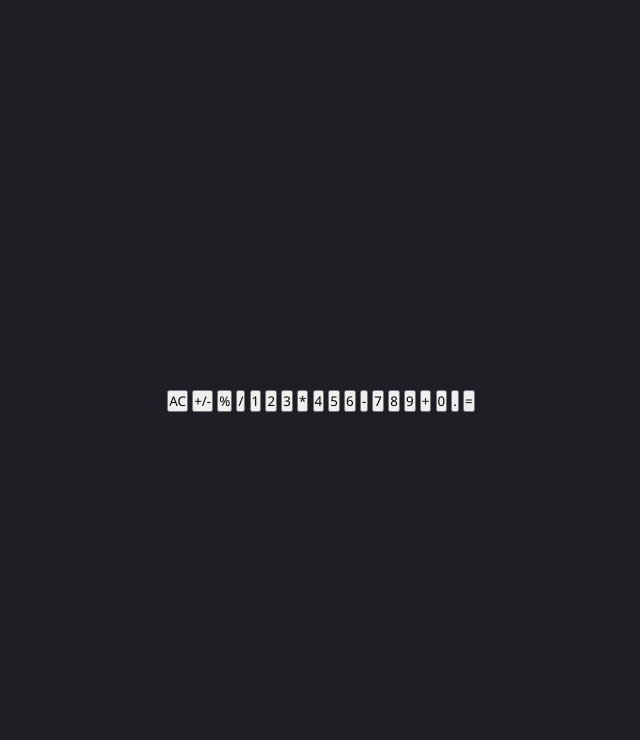
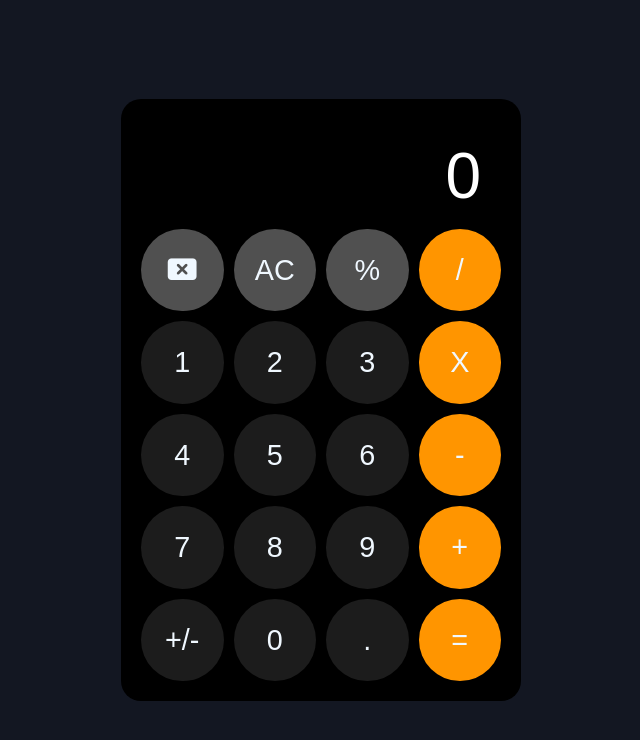
Before and after one commit to Batzorig11/test-teamwork, a plain HTML site: page team1/index.html in a window 1280 px wide. Shown: the whole page, without its empty margins (319-959 px from the left). Drawn offline with Linux system fonts and the light colour scheme; files that its build step writes are made by us from their sources.

Commit message:
calculator

```diff
--- a/team1/calc.css
+++ b/team1/calc.css
@@ -0,0 +1,120 @@
+
+* {
+  margin: 0;
+  padding: 0;
+  box-sizing: border-box;
+}
+body {
+  background-color: #131722;
+  display: flex;
+  font-family: sans-serif;
+  align-items: center;
+  justify-content: center;
+  height: 100vh;
+}
+.container {
+  width: 400px;
+  height: px;
+  border-radius: 20px;
+  background-color: black;
+  padding: 20px;
+  display: flex;
+  flex-direction: column;
+  gap: 20px;
+
+  .input {
+    width: 100%;
+    height: 90px;
+    border-radius: 10px;
+    border: none;
+    /* background-color: red; */
+
+
+    color: #fff;
+    justify-content: end;
+    font-size: 4rem;
+    display: flex;
+    padding: 20px;
+    /* align-items: end; */
+  }
+  .btn {
+    display: grid;
+    gap: 10px;
+    grid-template-columns: repeat(4, 1fr);
+
+    &:nth-child(17){
+        width: 2fr;
+    }
+
+    button {
+      aspect-ratio: 1;
+      background-color: #1c1c1c;
+      border-radius: 50%;
+      border: none;
+      font-size: 1.8rem;
+      color: aliceblue;
+
+      &:active {
+        background-color: #101010;
+      }
+
+      &:nth-of-type(1) {
+        background-color: #505050;
+        &:active {
+          background-color: #353535;
+        }
+      }
+      &:nth-of-type(2) {
+        background-color: #505050;
+
+        &:active {
+          background-color: #353535;
+        }
+      }
+      &:nth-of-type(3) {
+        background-color: #505050;
+
+        &:active {
+          background-color: #353535;
+        }
+      }
+
+      &:nth-of-type(4) {
+        background-color: #ff9500;
+
+        &:active {
+          background-color: #d37d04;
+        }
+      }
+      &:nth-of-type(8) {
+        background-color: #ff9500;
+
+        &:active {
+          background-color: #d37d04;
+        }
+      }
+      &:nth-of-type(12) {
+        background-color: #ff9500;
+
+        &:active {
+          background-color: #d37d04;
+        }
+      }
+      &:nth-of-type(16) {
+        background-color: #ff9500;
+
+        &:active {
+          background-color: #d37d04;
+        }
+      }
+      &:nth-of-type(20) {
+        background-color: #ff9500;
+
+        &:active {
+          background-color: #d37d04;
+        }
+      }
+
+    }
+  }
+}
--- a/team1/calc.js
+++ b/team1/calc.js
@@ -0,0 +1,109 @@
+const inputEl = document.getElementById("input");
+let expression = "";
+
+function updateDisplay() {
+  inputEl.textContent = expression || "0";
+}
+
+function tokenize(expr) {
+  const tokens = [];
+  let numberStr = "";
+
+  for (let i = 0; i < expr.length; i++) {
+    const char = expr[i];
+
+    if (char === "+" || char === "-" || char === "*" || char === "/") {
+      tokens.push(numberStr);
+      tokens.push(char);
+      numberStr = "";
+    } else {
+      numberStr += char;
+    }
+  }
+  tokens.push(numberStr);
+
+  return tokens.map(function (t) {
+    if (t === "+" || t === "-" || t === "*" || t === "/") {
+      return t;
+    } else {
+      return parseFloat(t);
+    }
+  });
+}
+
+function calculate(expr) {
+  let tokens = tokenize(expr);
+
+  let i = 1;
+  while (i < tokens.length) {
+    if (tokens[i] === "*" || tokens[i] === "/") {
+      const left = tokens[i - 1];
+      const right = tokens[i + 1];
+
+      let result;
+      if (tokens[i] === "*") {
+        result = left * right;
+      } else {
+        result = left / right;
+      }
+
+      tokens.splice(i - 1, 3, result);
+    } else {
+      i += 2;
+    }
+  }
+
+  let result = tokens[0];
+  i = 1;
+  while (i < tokens.length) {
+    const operator = tokens[i];
+    const next = tokens[i + 1];
+
+    if (operator === "+") {
+      result = result + next;
+    } else {
+      result = result - next;
+    }
+
+    i += 2;
+  }
+
+  return result;
+}
+
+function call(value) {
+  if (value === "ac") {
+    expression = "";
+  } else if (value === "nega") {
+    expression = expression * -1;
+  } else if (value === "clear") {
+    expression = expression.slice(0, -1);
+  } else if (value === "per") {
+    if (expression !== "") {
+      expression = String(calculate(expression) / 100);
+    }
+  } else if (value === "=" || value === "calc") {
+    if (expression !== "") {
+      try {
+        expression = String(calculate(expression));
+      } catch (e) {
+        expression = "Error";
+      }
+    }
+  } else if (value === "+") {
+    expression = expression + "+";
+  } else if (value === "-") {
+    expression = expression + "-";
+  } else if (value === "*") {
+    expression = expression + "*";
+  } else if (value === "/") {
+    expression = expression + "/";
+  } else {
+    // number or "."
+    expression = expression + value;
+  }
+
+  updateDisplay();
+}
+
+updateDisplay();
--- a/team1/index.html
+++ b/team1/index.html
@@ -5,38 +5,38 @@
     <meta name="viewport" content="width=device-width, initial-scale=1.0" />
     <title>Document</title>
   </head>
-  <link rel="stylesheet" href="style.css" />
+  <link rel="stylesheet" href="calc.css" />
+  <link rel="stylesheet" href="https://cdnjs.cloudflare.com/ajax/libs/font-awesome/7.3.0/css/all.min.css" integrity="sha512-ApSLB1Pd3/bZN8fWB/RG9YhN/7bd9Hkf3AGaE2mPfebjrxagjuBtx2GcgdqIlJkUzwylBo61r9Xa9NmgBI0swA==" crossorigin="anonymous" referrerpolicy="no-referrer" />
   <body>
     <div>
       <div class="container">
-        <div class="result"></div>
-        <div class="button">
-          <button class="spe" onclick="ac()">AC</button>
-          <button class="spe" onclick="sth()">+/-</button>
-          <button class="spe" onclick="per()">%</button>
-          <button class="symbol" onclick="huvaah()">/</button>
-
-          <button class="number" onclick="call1(1)">1</button>
-          <button class="number" onclick="call1(2)">2</button>
-          <button class="number" onclick="call1(3)">3</button>
-          <button class="symbol" onclick="urjeh()">*</button>
-
-          <button class="number" onclick="call2(4)">4</button>
-          <button class="number" onclick="call2(5)">5</button>
-          <button class="number" onclick="call2(6)">6</button>
-          <button class="symbol" onclick="hasah()">-</button>
-
-          <button class="number" onclick="call7()">7</button>
-          <button class="number" onclick="call8()">8</button>
-          <button class="number" onclick="call9()">9</button>
-          <button class="symbol" onclick="nemeh()">+</button>
-
-          <button class="number" onclick="call0()">0</button>
-          <button class="number" onclick="call">.</button>
-          <button class="symbol" onclick="hariu()">=</button>
+        <div class="input" id="input"></div>
+        <div class="btn">
+          <button onclick="call('clear')">
+            <i class="fa-solid fa-rectangle-xmark"></i>
+          </button>
+          <button onclick="call('ac')">AC</button>
+          <button onclick="call('per')">%</button>
+          <button onclick="call('/')">/</button>
+          <button onclick="call('1')">1</button>
+          <button onclick="call('2')">2</button>
+          <button onclick="call('3')">3</button>
+          <button onclick="call('*')">X</button>
+          <button onclick="call('4')">4</button>
+          <button onclick="call('5')">5</button>
+          <button onclick="call('6')">6</button>
+          <button onclick="call('-')">-</button>
+          <button onclick="call('7')">7</button>
+          <button onclick="call('8')">8</button>
+          <button onclick="call('9')">9</button>
+          <button onclick="call('+')">+</button>
+          <button onclick="call('nega')">+/-</button>
+          <button onclick="call('0')">0</button>
+          <button onclick="call('.')">.</button>
+          <button onclick="call('=')">=</button>
         </div>
       </div>
     </div>
-    <script src="./main.js"></script>
+    <script src="calc.js"></script>
   </body>
 </html>
```
